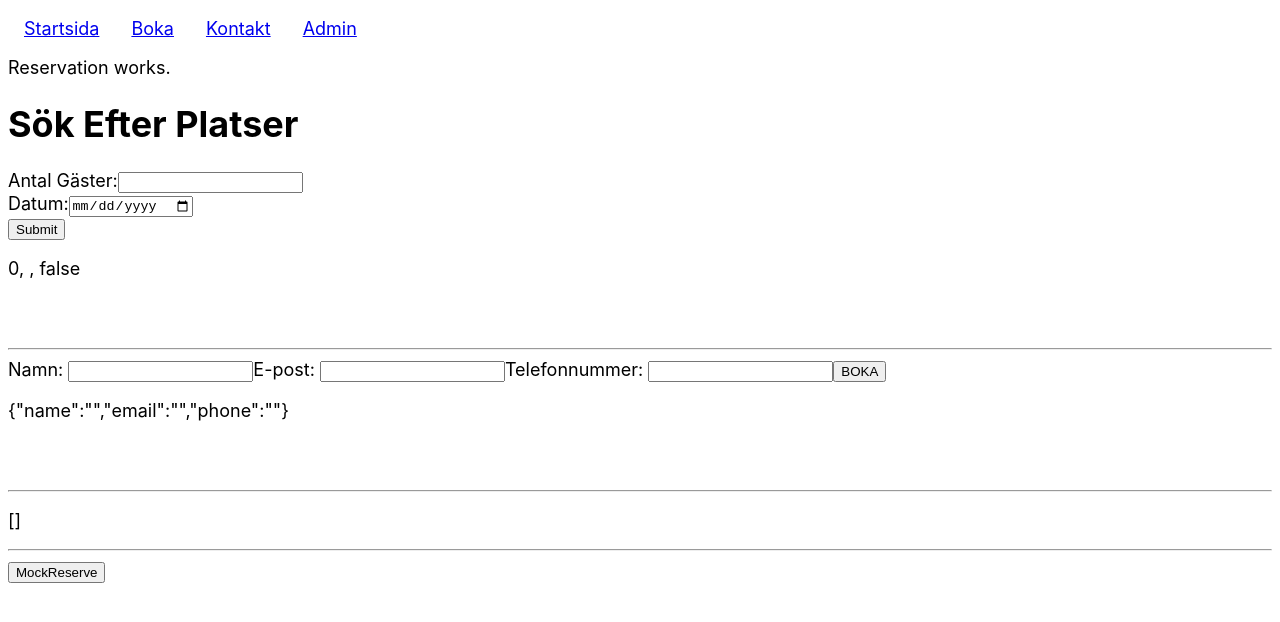
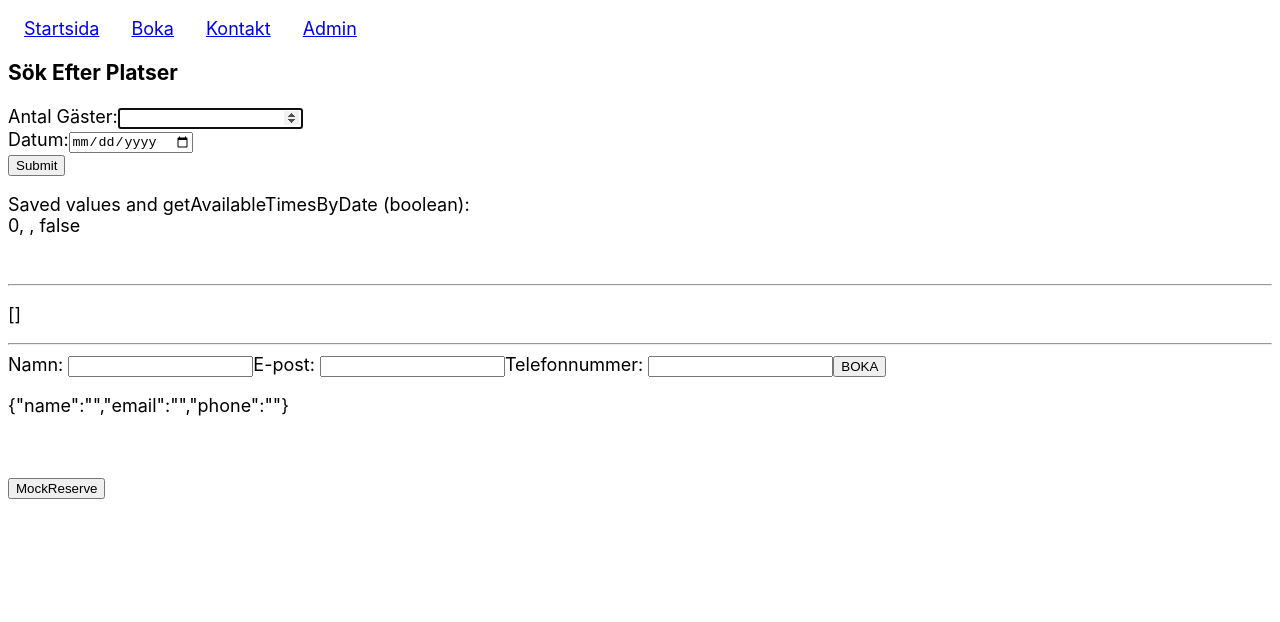
Before and after one commit to ocean-fed/ocean-fed-client, a React (Create React App) app: page /reservation in a window 1280 px wide. Shown: the top 622 px of the page. Built offline with nearby package versions, Linux system fonts and the light colour scheme.

Commit message:
working on getavailabletimes, edited search and reservation, work in progress, commit to merge

```diff
--- a/src/components/reservation/Reservation.tsx
+++ b/src/components/reservation/Reservation.tsx
@@ -7,12 +7,13 @@ import Search from "./search/Search";
 
 export default function Reservation() {
 
-  const mockNumOfSeats: number = 6;
-
+  const mockNumOfSeats: number = 6; // can disappear when we have ReservationInputs done
   const [numOfSeats, setNumOfSeats] = useState(0);
 
   const mockDate: string = "1985-02-08";
   const [date, setDate] = useState("");
+
+  const [getAvailableTimesByDate, setGetAvailableTimesByDate] = useState(false);
 
   const defaultAvailableTimes: String[] = [];
   const [availableTimes, setAvailableTimes] = useState(defaultAvailableTimes);
@@ -25,7 +26,18 @@ export default function Reservation() {
   const [reserve, setReserve] = useState(false);
   const [guestData, setGuestData] = useState({ name: "", email: "", phone: "" });
 
-  const [getAvailableTimesByDate, setGetAvailableTimesByDate] = useState(false);
+
+  function updateNumOfSeatsAndDate(numOfSeatsFromSearch: number, dateFromSearch: string) {
+    setNumOfSeats(numOfSeatsFromSearch);
+    setDate(dateFromSearch);
+    setGetAvailableTimesByDate(true);
+  }
+
+  function updateAvailableTimes(times: String[]) {
+    setAvailableTimes(times);
+    console.log("availableTimes:", availableTimes);
+  }
+
 
   function whenReservingFromMockReserveButton() {
     setGuestData(mockGuestData);
@@ -36,45 +48,27 @@ export default function Reservation() {
     setReserve(true);
   }
 
-  /* function whenClickingOnMockGetAvailableTimesByDateButton() {
-    setDate(mockDate);
-    setNumOfSeats(mockNumOfSeats);
 
-    setGetAvailableTimesByDate(true);
-  } */
 
-  function updateAvailableTimes(times: String[]) {
-    setAvailableTimes(times);
-    console.log("availableTimes:", availableTimes);
-  }
 
-  function updateNumOfSeatsAndDate(numOfSeatsFromSearch: number, dateFromSearch: string) {
-    setNumOfSeats(numOfSeatsFromSearch);
-    setDate(dateFromSearch);
-    setGetAvailableTimesByDate(true);
-  }
 
   return (
     <>
     <main>
-      <p>Reservation works.</p>
       <Search updateNumOfSeatsAndDate={updateNumOfSeatsAndDate}></Search>
-      <p>{numOfSeats}, {date}, {JSON.stringify(getAvailableTimesByDate)}</p>
-      <br />
+      <p>Saved values and getAvailableTimesByDate (boolean): <br />
+      {numOfSeats}, {date}, {JSON.stringify(getAvailableTimesByDate)}</p>
       <br />
       <hr/>
+      <GetAvailableTimes numOfSeats={numOfSeats} date={date} setGetAvailableTimesByDate={() => setGetAvailableTimesByDate(!getAvailableTimesByDate)} getAvailableTimesByDate={getAvailableTimesByDate} updateAvailableTimes={updateAvailableTimes}></GetAvailableTimes>
 
-
+      <p>{JSON.stringify(availableTimes)}</p>
+      <hr/>
 
       <ReservationInputs></ReservationInputs>
     </main>
     <br/>
     <br/>
-    {/* <button type="button" onClick={() => { whenClickingOnMockGetAvailableTimesByDateButton() }}>MockGetAvailableTimesByDate</button><br/> */}
-    <hr/>
-    <GetAvailableTimes numOfSeats={numOfSeats} date={date} setGetAvailableTimesByDate={() => setGetAvailableTimesByDate(!getAvailableTimesByDate)} getAvailableTimesByDate={getAvailableTimesByDate} updateAvailableTimes={updateAvailableTimes}></GetAvailableTimes>
-    <p>{JSON.stringify(availableTimes)}</p>
-    <hr/>
 
     <button type="button" onClick={() => { whenReservingFromMockReserveButton() }}>MockReserve</button>
 
--- a/src/components/reservation/get-available-times/GetAvailableTimes.tsx
+++ b/src/components/reservation/get-available-times/GetAvailableTimes.tsx
@@ -15,6 +15,7 @@ export default function GetAvailableTimes(props: IGetAvailableTimes) {
 
 
   function getReservationsByDate() {
+    console.log("getReservationsByDate starts");
     const reservationsByDateUrl = "http://localhost:4000/reservations-by-date";
 
     axios({
@@ -51,7 +52,7 @@ export default function GetAvailableTimes(props: IGetAvailableTimes) {
         return;
       } else {
         console.log("more than 90!");
-        props.updateAvailableTimes(["hello"]);
+        props.updateAvailableTimes(["max capacity 90 reached! dev msg"]);
         return;
       }
 
@@ -83,6 +84,7 @@ export default function GetAvailableTimes(props: IGetAvailableTimes) {
       getReservationsByDate();
       props.setGetAvailableTimesByDate();
     }
+  // eslint-disable-next-line react-hooks/exhaustive-deps
   }, [props.getAvailableTimesByDate]);
 
   return (<></>);
--- a/src/components/reservation/search/Search.tsx
+++ b/src/components/reservation/search/Search.tsx
@@ -30,7 +30,7 @@ export default function Search(props: ISearchProps) {
 
   return (
     <form onSubmit={handleSubmit}>
-      <h1>Sök Efter Platser</h1>
+      <h3>Sök Efter Platser</h3>
       <label>
         Antal Gäster:
         <input
@@ -39,6 +39,7 @@ export default function Search(props: ISearchProps) {
           value={numOfSeats}
           onChange={updateNumOfSeats}
           required
+          autoFocus
         />
       </label>
       <br/>
```
